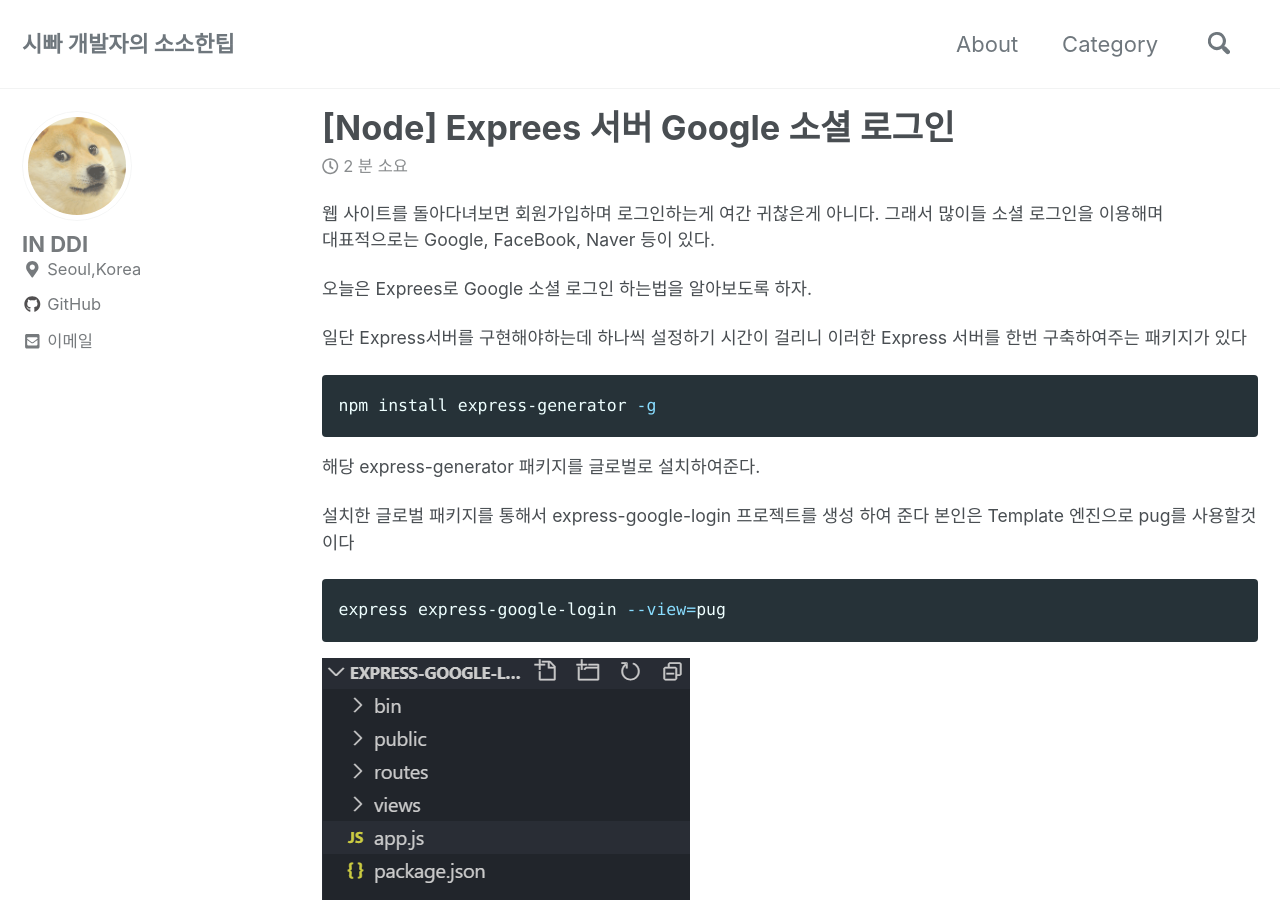
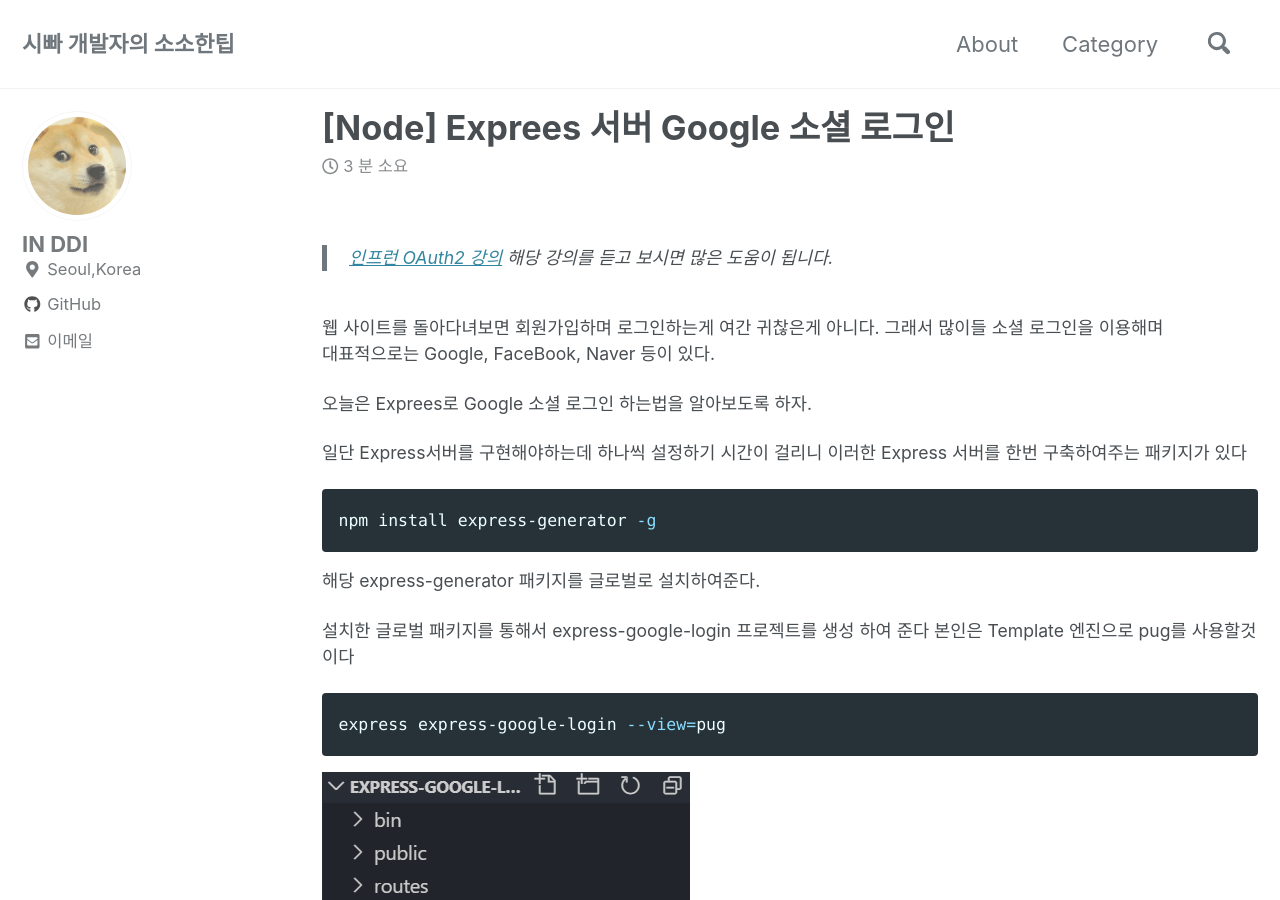
Before and after one commit to InSeok9068/inseok9068.github.io, a Jekyll site: the page built from _posts/node/2019-10-27-express-google-login.md, in a window 1280 px wide and 900 px high. Built offline with Jekyll 4.4.1, drawn with Linux system fonts in a browser that asks for light colours; cached includes are drawn as plain includes; nearby versions of some CDN libraries; comment, search, counter and statistics services are not loaded.

Commit message:
2020-08-04 Google Login Inflean 강의 추가

```diff
--- a/_posts/node/2019-10-27-express-google-login.md
+++ b/_posts/node/2019-10-27-express-google-login.md
@@ -6,6 +6,9 @@ tags :
   - express
   - google
 ---
+
+>[인프런 OAuth2 강의](https://www.inflearn.com/course/web2-oauth2/)
+> 해당 강의를 듣고 보시면 많은 도움이 됩니다.
 
 웹 사이트를 돌아다녀보면 회원가입하며 로그인하는게 여간 귀찮은게 아니다. 그래서 많이들 소셜 로그인을 이용해며<br>
 대표적으로는 Google, FaceBook, Naver 등이 있다.
```
